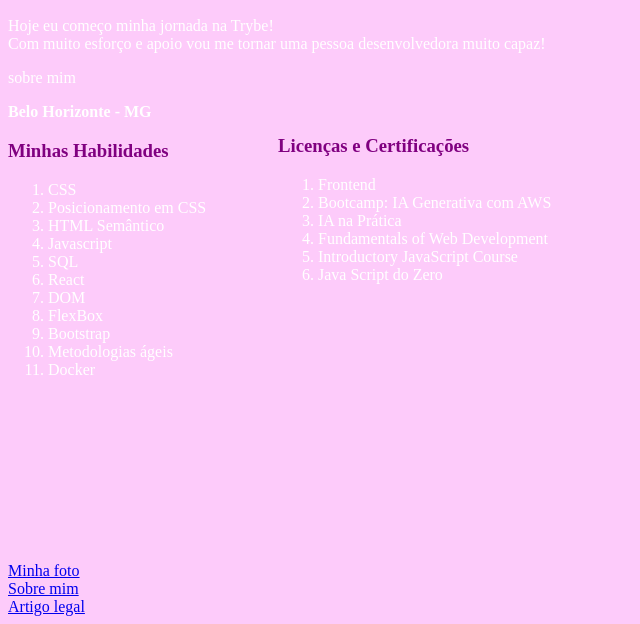
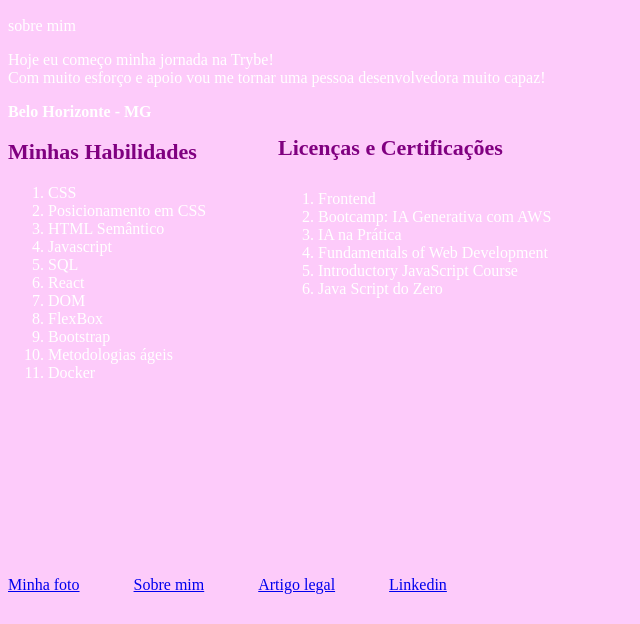
Before and after one commit to thaisnascimento2308/thaisnascimento2308, a plain HTML site: page index.html in a window 1280 px wide. Shown: the part 331-955 px from the top of the page, without its empty margins (0-640 px from the left). After the commit the page ends 933 px from the top, so only its background shows below. Drawn offline with Linux system fonts and the light colour scheme.

Commit message:
Adicionando mais estilo

```diff
--- a/index.html
+++ b/index.html
@@ -3,23 +3,23 @@
 <head>
     <meta charset="UTF-8">
     <meta name="viewport" content="width=device-width, initial-scale=1.0">
-    <title>Portfólio Web</title>
+    <title> Portfólio Web </title>
     <link rel="stylesheet" type="text/css" href="style.css">
 </head>
 
 <body>
 
   <h1 class="meuNome">Thais do Nascimento Ferreira</h1>
-  <img src="./WhatsApp Image 2023-07-05 at 16.09.33 (3).jpeg" alt="Mulher branca de óculos escuros e roupa rosa" id="foto" width="200px">
+  <img src="./WhatsApp Image 2023-07-05 at 16.09.33 (3).jpeg" width="200px" alt="Mulher branca de óculos escuros e roupa rosa" id="foto">
+
+  <p class="descricao" id="sobre-mim">sobre mim</p>
 
   <p>Hoje eu começo minha jornada na Trybe!<br>
     Com muito esforço e apoio vou me tornar uma pessoa desenvolvedora muito capaz!</p>
 
-  <p class="descricao">sobre mim</p>
-
   <p class="resido"><strong>Belo Horizonte - MG</strong></p>
-
-    <h3>Minhas Habilidades</h3>
+  <section>
+    <h2>Minhas Habilidades</h2>
       <ol>
         <li class="CSS">CSS</li>
         <li class="Posicionamento em CSS">Posicionamento em CSS</li>
@@ -33,10 +33,10 @@
         <li class="metoAgil">Metodologias ágeis</li>
         <li class="Docker">Docker</li>
       </ol>
-
-  <div>
+    </section>
+  <section>
     <h3>Licenças e Certificações</h3>
-    <ol>
+    <ol class="licenças">
       <li class="Frontend">Frontend</li>
       <li class="Bootcamp">Bootcamp: IA Generativa com AWS</li>
       <li class="IA">IA na Prática</li>
@@ -44,11 +44,13 @@
       <li class="Introductory JavaScript Course">Introductory JavaScript Course</li>
       <li class="Java Script do Zero">Java Script do Zero</li>
     </ol>
-  </div>
+  </section>
+  </body>
 
-    <a href="#minha-foto">Minha foto</a><br>
-    <a href="#sobre-mim">Sobre mim</a><br>
-    <a href="https://blog.betrybe.com/carreira/frontend/" target="_blank">Artigo legal</a><br>
-
-  </body>
+  <footer id="footer" class="rodape">
+    <a href="#foto">Minha foto</a>
+    <a href="#sobre-mim">Sobre mim</a>
+    <a href="https://blog.betrybe.com/carreira/frontend/" target="_blank">Artigo legal</a>
+    <a href="https://www.linkedin.com/in/thais-nascimento-dev/" target="_blank">Linkedin</a><br>
+  </footer>
 </html>
--- a/style.css
+++ b/style.css
@@ -4,18 +4,41 @@ h1 {
   color: purple;
   }
 
+h2 {
+  font-size: 22px;
+  color: purple;
+}
+
 h3 {
   color: purple;
+  font-size: 22px;
+  position: relative;
+  left: 270px;
+  top: -269px;
+}
+
+.licenças {
+  position: relative;
+  left: 270px;
+  top: -262px;
 }
 
 body {
   background-color: #fdcbfa;
   color: white;
   width: auto;
+  display: block;
 }
 
-div {
-  position: relative;
-  left: 270px;
-  top: -262px;
+a {
+  display: inline-block;
+  margin-right: 50px;
 }
+
+li:hover{
+  background-color: violet;
+}
+
+li:active{
+  color: black;
+}
```
